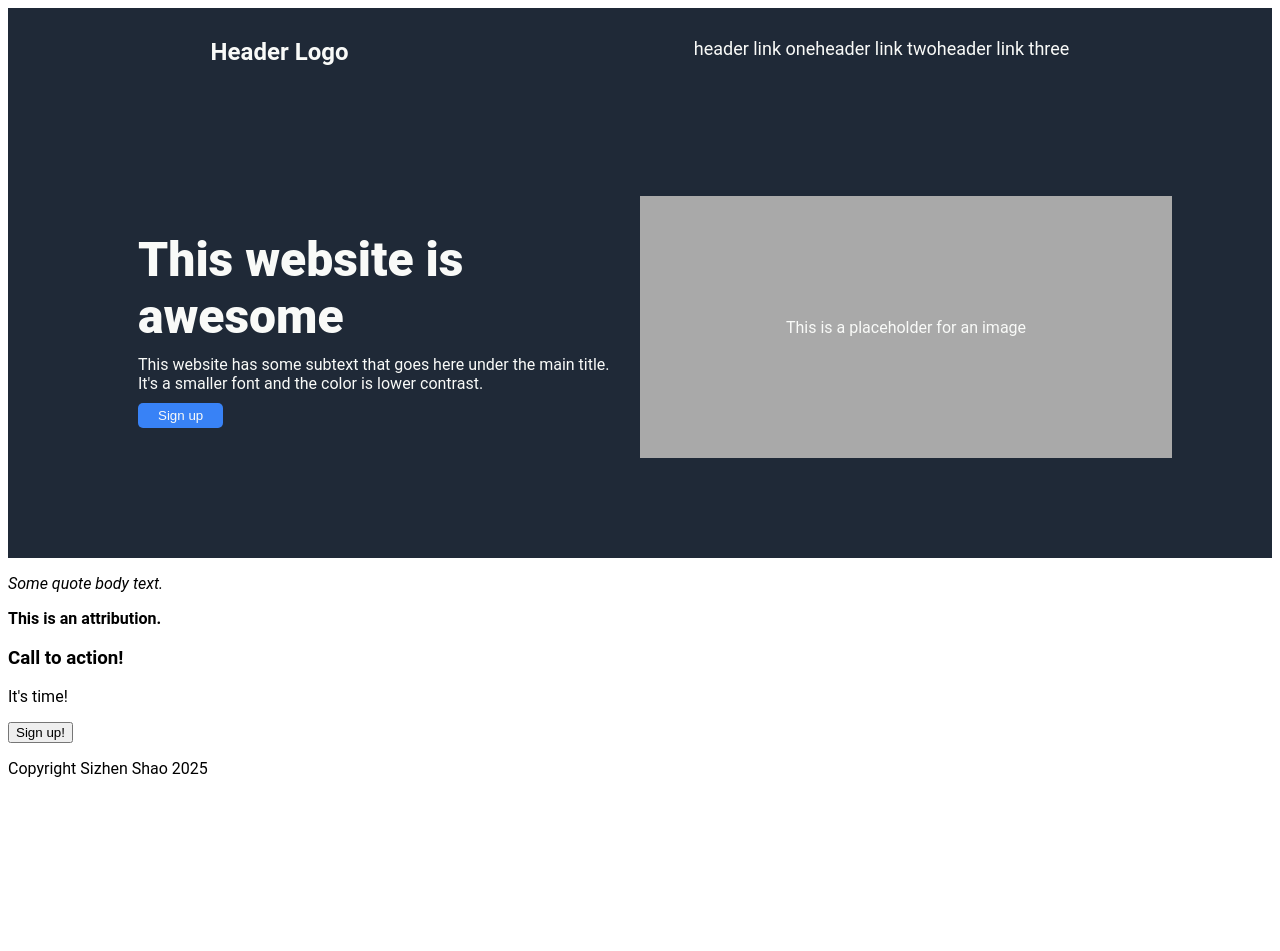
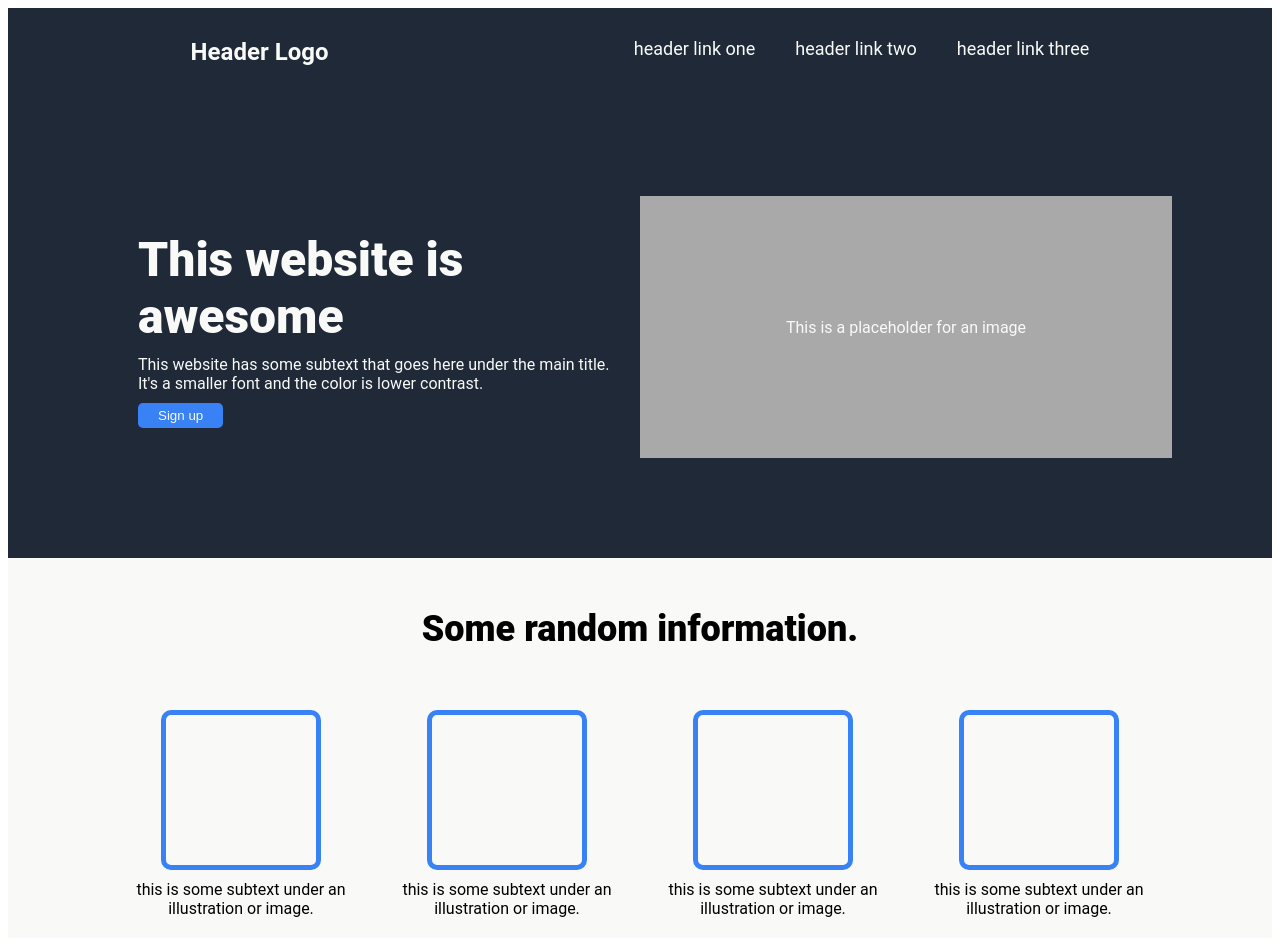
Before and after one commit to sizhens/landing_page_project, a plain HTML site: page index.html in a window 1280 px wide. Shown: the top 951 px of the page. Before the commit the page ends 800 px from the top, so only its background shows below. Drawn offline with Linux system fonts and the light colour scheme.

Commit message:
add a bunch of html and css but primarily css.

```diff
--- a/index.html
+++ b/index.html
@@ -31,6 +31,35 @@
                     </div>
                 </div>
             </div>
+            <div id="imagescontainer">
+                <div class="headermiddle">Some random information.</div>
+                <div class="middlebody">
+                    <div class="pod">
+                        <div class="podsquare"></div>
+                        <div class="podtext">
+                            this is some subtext under an illustration or image.
+                        </div>
+                    </div>
+                    <div class="pod">
+                        <div class="podsquare"></div>
+                        <div class="podtext">
+                            this is some subtext under an illustration or image.
+                        </div>
+                    </div>
+                    <div class="pod">
+                        <div class="podsquare"></div>
+                        <div class="podtext">
+                            this is some subtext under an illustration or image.
+                        </div>
+                    </div>
+                    <div class="pod">
+                        <div class="podsquare"></div>
+                        <div class="podtext">
+                            this is some subtext under an illustration or image.
+                        </div>
+                    </div>
+                </div>
+            </div>
             <div id="quotecontainer">
                 <p id="quote">
                     <i> Some quote body text. </i>
--- a/stylesheet.css
+++ b/stylesheet.css
@@ -8,6 +8,7 @@ body {
     padding: 30px;
     justify-content: space-around;
 }
+
 .top-header {
     font-size: 24px;
 }
@@ -15,10 +16,11 @@ body {
 .smallheadcontainer {
     display: flex;
     font-size: 18px;
+    justify-content: space-evenly;
+    gap: 40px;
 }
 
 .small-header {
-    justify-content: space-between;
 }
 
 #midbox {
@@ -61,3 +63,48 @@ body {
     justify-content: center;
     padding: 30px;
 }
+
+#imagescontainer {
+    background-color: #f9faf8;
+}
+
+.headermiddle {
+    display: flex;
+    justify-content: center;
+    font-size: 36px;
+    font-weight: 900;
+    padding: 50px;
+}
+
+.middlebody {
+    display: flex;
+    justify-content: space-evenly;
+    padding: 10px 100px 10px;
+}
+
+.podsquare {
+    color: #3882f6;
+    border: 5px;
+    border-style: solid;
+    border-radius: 10px;
+    height: 150px;
+    width: 150px;
+    justify-content: center;
+    display: flex;
+    text-align: center;
+}
+
+.podtext {
+    display: flex;
+    text-align: center;
+    display: flex;
+    justify-content: center;
+    padding: 10px;
+}
+
+.pod {
+    display: flex;
+    flex-direction: column;
+    justify-content: center;
+    align-items: center;
+}
```
